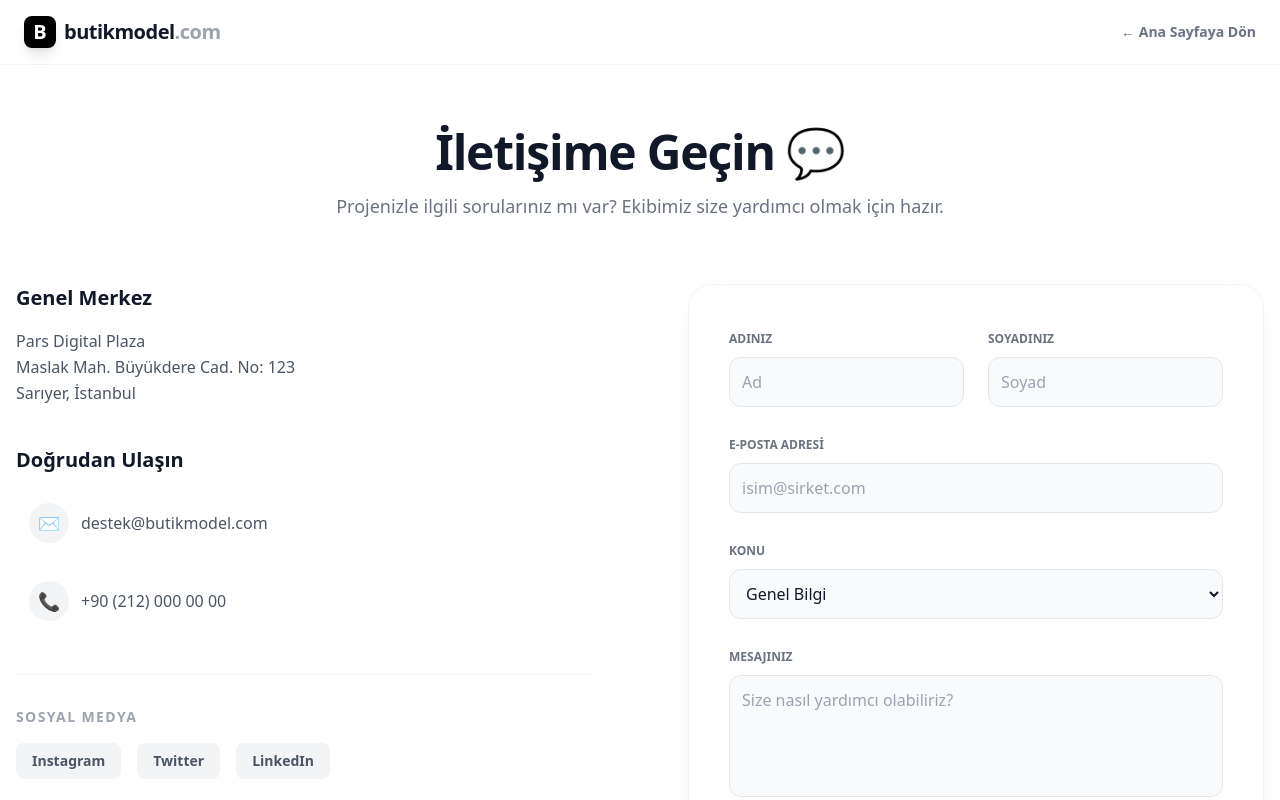
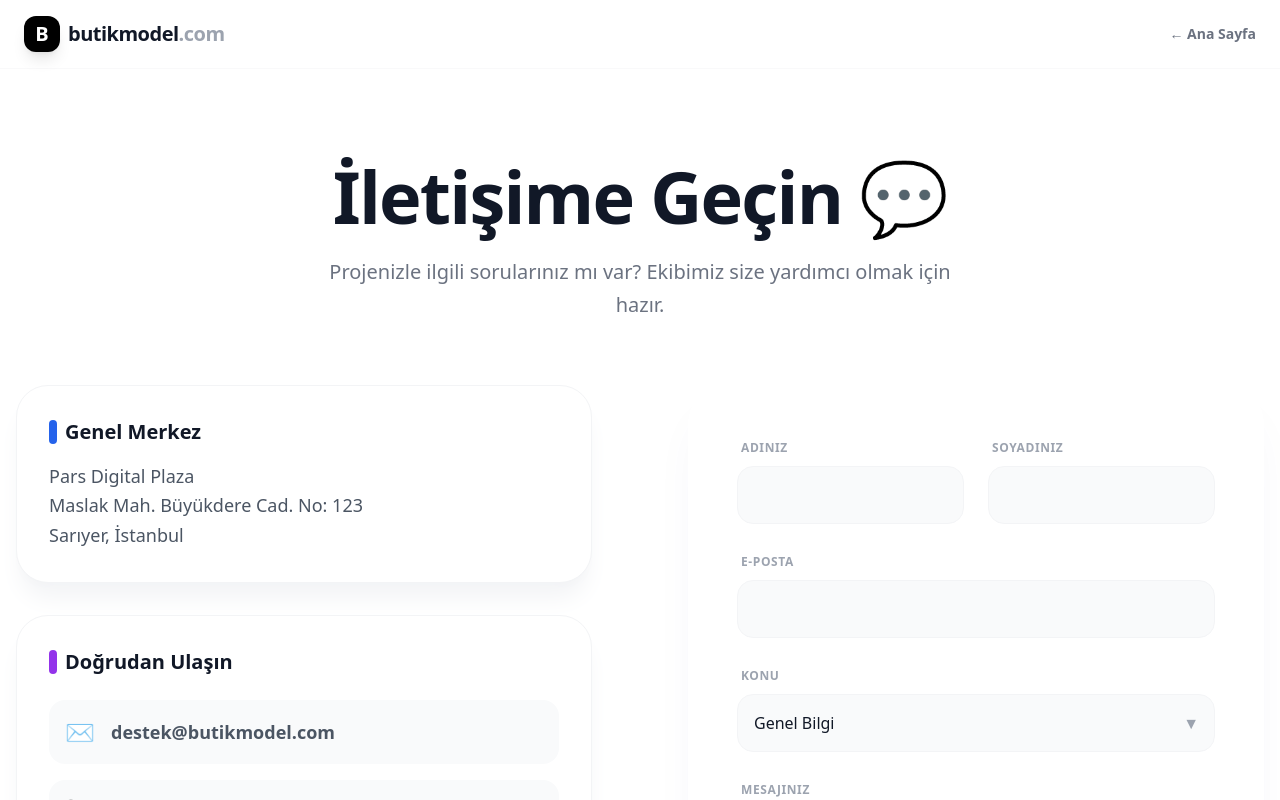
Before and after one commit to trstudioloft/butikmodel-web, a Next.js app: page /contact in a window 1280 px wide. Shown: the top 800 px of the page. Built offline with nearby package versions, Linux system fonts and the light colour scheme.

Commit message:
Metin Yazari ve Iletisim sayfalari premium tasarim diline guncellendi

```diff
--- a/app/contact/page.tsx
+++ b/app/contact/page.tsx
@@ -2,6 +2,7 @@
 
 import { useState } from "react";
 import Link from "next/link";
+import { motion } from "framer-motion";
 
 export default function ContactPage() {
   const [loading, setLoading] = useState(false);
@@ -10,8 +11,6 @@ export default function ContactPage() {
   const handleSubmit = (e: React.FormEvent) => {
     e.preventDefault();
     setLoading(true);
-
-    // SİMÜLASYON: Mesaj gönderme işlemi
     setTimeout(() => {
       setLoading(false);
       setSent(true);
@@ -19,80 +18,89 @@ export default function ContactPage() {
   };
 
   return (
-    <div className="min-h-screen bg-white font-sans text-gray-900 selection:bg-black selection:text-white">
+    <div className="min-h-screen bg-white font-sans text-gray-900 selection:bg-black selection:text-white overflow-hidden relative">
 
-      {/* NAVBAR (Basitleştirilmiş) */}
-      <nav className="fixed top-0 w-full bg-white/90 backdrop-blur-md z-50 border-b border-gray-100">
+      {/* ARKA PLAN EFEKTLERİ */}
+      <div className="absolute top-[-10%] right-[-10%] w-[800px] h-[800px] bg-blue-100/50 rounded-full blur-[100px] -z-10 animate-pulse-slow"></div>
+      <div className="absolute bottom-[-10%] left-[-10%] w-[600px] h-[600px] bg-purple-100/50 rounded-full blur-[100px] -z-10 animate-pulse-slow"></div>
+
+      {/* NAVBAR */}
+      <nav className="fixed top-0 w-full bg-white/70 backdrop-blur-xl z-50 border-b border-gray-100/50">
         <div className="flex items-center justify-between px-6 py-4 max-w-7xl mx-auto">
           <Link href="/" className="flex items-center gap-2 group">
-            <div className="w-8 h-8 bg-black rounded-lg flex items-center justify-center text-white font-bold text-xl shadow-lg group-hover:scale-105 transition-transform">B</div>
+            <div className="w-9 h-9 bg-black rounded-xl flex items-center justify-center text-white font-bold text-xl shadow-lg">B</div>
             <span className="font-bold text-xl tracking-tight">butikmodel<span className="text-gray-400">.com</span></span>
           </Link>
           <Link href="/" className="text-sm font-bold text-gray-500 hover:text-black transition">
-            ← Ana Sayfaya Dön
+            ← Ana Sayfa
           </Link>
         </div>
       </nav>
 
-      <div className="pt-32 pb-20 px-4 max-w-7xl mx-auto">
+      <div className="pt-40 pb-20 px-4 max-w-7xl mx-auto">
 
         {/* BAŞLIK */}
         <div className="text-center mb-16">
-           <h1 className="text-4xl md:text-5xl font-extrabold mb-4 tracking-tight">İletişime Geçin 💬</h1>
-           <p className="text-gray-500 text-lg max-w-2xl mx-auto">
+           <motion.h1
+             initial={{ opacity: 0, y: 20 }} animate={{ opacity: 1, y: 0 }} transition={{ duration: 0.6 }}
+             className="text-5xl md:text-7xl font-extrabold mb-6 tracking-tight text-gray-900"
+           >
+             İletişime Geçin 💬
+           </motion.h1>
+           <motion.p
+             initial={{ opacity: 0 }} animate={{ opacity: 1 }} transition={{ delay: 0.2, duration: 0.6 }}
+             className="text-xl text-gray-500 max-w-2xl mx-auto leading-relaxed"
+           >
              Projenizle ilgili sorularınız mı var? Ekibimiz size yardımcı olmak için hazır.
-           </p>
+           </motion.p>
         </div>
 
-        <div className="grid grid-cols-1 lg:grid-cols-2 gap-12 lg:gap-24">
+        <div className="grid grid-cols-1 lg:grid-cols-2 gap-12 lg:gap-24 items-start">
 
-           {/* SOL: BİLGİLER */}
-           <div className="space-y-10">
-
-              <div>
-                 <h3 className="text-xl font-bold mb-4">Genel Merkez</h3>
-                 <p className="text-gray-600 leading-relaxed">
+           {/* SOL: BİLGİ KARTLARI */}
+           <motion.div
+             initial={{ opacity: 0, x: -20 }} animate={{ opacity: 1, x: 0 }} transition={{ delay: 0.4 }}
+             className="space-y-8"
+           >
+              <div className="bg-white p-8 rounded-[2rem] shadow-xl shadow-gray-100 border border-gray-100">
+                 <h3 className="text-xl font-bold mb-4 flex items-center gap-2">
+                   <span className="w-2 h-6 bg-blue-600 rounded-full"></span> Genel Merkez
+                 </h3>
+                 <p className="text-gray-600 leading-relaxed text-lg">
                    Pars Digital Plaza<br/>
                    Maslak Mah. Büyükdere Cad. No: 123<br/>
                    Sarıyer, İstanbul
                  </p>
               </div>
 
-              <div>
-                 <h3 className="text-xl font-bold mb-4">Doğrudan Ulaşın</h3>
-                 <div className="space-y-3">
-                    <a href="mailto:destek@butikmodel.com" className="flex items-center gap-3 text-gray-600 hover:text-blue-600 transition p-3 rounded-xl hover:bg-blue-50 border border-transparent hover:border-blue-100 group">
-                       <span className="w-10 h-10 bg-gray-100 rounded-full flex items-center justify-center text-lg group-hover:bg-blue-600 group-hover:text-white transition-colors">✉️</span>
-                       <span className="font-medium">destek@butikmodel.com</span>
+              <div className="bg-white p-8 rounded-[2rem] shadow-xl shadow-gray-100 border border-gray-100">
+                 <h3 className="text-xl font-bold mb-6 flex items-center gap-2">
+                   <span className="w-2 h-6 bg-purple-600 rounded-full"></span> Doğrudan Ulaşın
+                 </h3>
+                 <div className="space-y-4">
+                    <a href="mailto:destek@butikmodel.com" className="flex items-center gap-4 text-gray-600 hover:text-black transition p-4 rounded-2xl bg-gray-50 hover:bg-gray-100 group">
+                       <span className="text-2xl">✉️</span>
+                       <span className="font-bold text-lg">destek@butikmodel.com</span>
                     </a>
-                    <a href="tel:+902120000000" className="flex items-center gap-3 text-gray-600 hover:text-green-600 transition p-3 rounded-xl hover:bg-green-50 border border-transparent hover:border-green-100 group">
-                       <span className="w-10 h-10 bg-gray-100 rounded-full flex items-center justify-center text-lg group-hover:bg-green-600 group-hover:text-white transition-colors">📞</span>
-                       <span className="font-medium">+90 (212) 000 00 00</span>
+                    <a href="tel:+902120000000" className="flex items-center gap-4 text-gray-600 hover:text-black transition p-4 rounded-2xl bg-gray-50 hover:bg-gray-100 group">
+                       <span className="text-2xl">📞</span>
+                       <span className="font-bold text-lg">+90 (212) 000 00 00</span>
                     </a>
                  </div>
               </div>
+           </motion.div>
 
-              <div className="pt-8 border-t border-gray-100">
-                 <h3 className="text-sm font-bold text-gray-400 uppercase tracking-widest mb-4">SOSYAL MEDYA</h3>
-                 <div className="flex gap-4">
-                    {['Instagram', 'Twitter', 'LinkedIn'].map((social) => (
-                      <a key={social} href="#" className="bg-gray-100 px-4 py-2 rounded-lg text-sm font-bold text-gray-600 hover:bg-black hover:text-white transition-colors">
-                        {social}
-                      </a>
-                    ))}
-                 </div>
-              </div>
-
-           </div>
-
-           {/* SAĞ: FORM */}
-           <div className="bg-white rounded-3xl shadow-xl shadow-gray-200/50 border border-gray-100 p-8 lg:p-10">
+           {/* SAĞ: FORM (GLASS) */}
+           <motion.div
+             initial={{ opacity: 0, y: 20 }} animate={{ opacity: 1, y: 0 }} transition={{ delay: 0.6 }}
+             className="bg-white/80 backdrop-blur-xl rounded-[2.5rem] shadow-2xl shadow-blue-900/5 border border-white p-8 lg:p-12 relative"
+           >
               {sent ? (
-                <div className="h-full flex flex-col items-center justify-center text-center py-20 animate-in fade-in zoom-in">
-                   <div className="w-20 h-20 bg-green-100 text-green-600 rounded-full flex items-center justify-center text-4xl mb-6">✓</div>
-                   <h3 className="text-2xl font-bold text-gray-900 mb-2">Mesajınız Alındı!</h3>
-                   <p className="text-gray-500 mb-8">En kısa sürede size dönüş yapacağız.</p>
-                   <button onClick={() => setSent(false)} className="text-sm font-bold text-gray-900 underline hover:text-blue-600">
+                <div className="h-[400px] flex flex-col items-center justify-center text-center py-20 animate-in fade-in zoom-in">
+                   <div className="w-24 h-24 bg-green-100 text-green-600 rounded-full flex items-center justify-center text-5xl mb-6 shadow-inner">✓</div>
+                   <h3 className="text-3xl font-bold text-gray-900 mb-2">Mesajınız Alındı!</h3>
+                   <p className="text-gray-500 mb-8 text-lg">En kısa sürede size dönüş yapacağız.</p>
+                   <button onClick={() => setSent(false)} className="text-sm font-bold text-black underline hover:text-blue-600">
                      Yeni Mesaj Gönder
                    </button>
                 </div>
@@ -100,52 +108,47 @@ export default function ContactPage() {
                 <form onSubmit={handleSubmit} className="space-y-6">
                    <div className="grid grid-cols-2 gap-6">
                       <div className="space-y-2">
-                         <label className="text-xs font-bold text-gray-500 uppercase">Adınız</label>
-                         <input required type="text" placeholder="Ad" className="w-full p-3 bg-gray-50 border border-gray-200 rounded-xl focus:ring-2 focus:ring-black outline-none transition-all" />
+                         <label className="text-xs font-bold text-gray-400 uppercase tracking-wider ml-1">Adınız</label>
+                         <input required type="text" className="w-full p-4 bg-gray-50 border border-gray-100 rounded-2xl focus:ring-2 focus:ring-black outline-none transition-all font-medium" />
                       </div>
                       <div className="space-y-2">
-                         <label className="text-xs font-bold text-gray-500 uppercase">Soyadınız</label>
-                         <input required type="text" placeholder="Soyad" className="w-full p-3 bg-gray-50 border border-gray-200 rounded-xl focus:ring-2 focus:ring-black outline-none transition-all" />
+                         <label className="text-xs font-bold text-gray-400 uppercase tracking-wider ml-1">Soyadınız</label>
+                         <input required type="text" className="w-full p-4 bg-gray-50 border border-gray-100 rounded-2xl focus:ring-2 focus:ring-black outline-none transition-all font-medium" />
                       </div>
                    </div>
 
                    <div className="space-y-2">
-                      <label className="text-xs font-bold text-gray-500 uppercase">E-Posta Adresi</label>
-                      <input required type="email" placeholder="isim@sirket.com" className="w-full p-3 bg-gray-50 border border-gray-200 rounded-xl focus:ring-2 focus:ring-black outline-none transition-all" />
+                      <label className="text-xs font-bold text-gray-400 uppercase tracking-wider ml-1">E-Posta</label>
+                      <input required type="email" className="w-full p-4 bg-gray-50 border border-gray-100 rounded-2xl focus:ring-2 focus:ring-black outline-none transition-all font-medium" />
                    </div>
 
                    <div className="space-y-2">
-                      <label className="text-xs font-bold text-gray-500 uppercase">Konu</label>
-                      <select className="w-full p-3 bg-gray-50 border border-gray-200 rounded-xl focus:ring-2 focus:ring-black outline-none transition-all">
-                         <option>Genel Bilgi</option>
-                         <option>Teknik Destek</option>
-                         <option>Kurumsal / Ajans İşbirliği</option>
-                         <option>Ödeme Sorunu</option>
-                      </select>
+                      <label className="text-xs font-bold text-gray-400 uppercase tracking-wider ml-1">Konu</label>
+                      <div className="relative">
+                        <select className="w-full p-4 bg-gray-50 border border-gray-100 rounded-2xl focus:ring-2 focus:ring-black outline-none transition-all font-medium appearance-none">
+                           <option>Genel Bilgi</option>
+                           <option>Teknik Destek</option>
+                           <option>Kurumsal / Ajans</option>
+                        </select>
+                        <div className="absolute right-4 top-1/2 -translate-y-1/2 pointer-events-none text-gray-400">▼</div>
+                      </div>
                    </div>
 
                    <div className="space-y-2">
-                      <label className="text-xs font-bold text-gray-500 uppercase">Mesajınız</label>
-                      <textarea required rows={4} placeholder="Size nasıl yardımcı olabiliriz?" className="w-full p-3 bg-gray-50 border border-gray-200 rounded-xl focus:ring-2 focus:ring-black outline-none transition-all resize-none"></textarea>
+                      <label className="text-xs font-bold text-gray-400 uppercase tracking-wider ml-1">Mesajınız</label>
+                      <textarea required rows={4} className="w-full p-4 bg-gray-50 border border-gray-100 rounded-2xl focus:ring-2 focus:ring-black outline-none transition-all resize-none font-medium"></textarea>
                    </div>
 
                    <button
                      type="submit"
                      disabled={loading}
-                     className="w-full bg-black text-white font-bold py-4 rounded-xl shadow-lg hover:bg-gray-900 hover:scale-[1.01] transition-all disabled:opacity-50 disabled:cursor-not-allowed flex items-center justify-center gap-2"
+                     className="w-full bg-black text-white font-bold py-5 rounded-2xl shadow-xl hover:bg-gray-900 hover:scale-[1.02] transition-all disabled:opacity-50 disabled:cursor-not-allowed flex items-center justify-center gap-3 text-lg"
                    >
-                     {loading ? (
-                       <>
-                         <span className="w-4 h-4 border-2 border-white border-t-transparent rounded-full animate-spin"></span>
-                         Gönderiliyor...
-                       </>
-                     ) : (
-                       "Mesajı Gönder"
-                     )}
+                     {loading ? "Gönderiliyor..." : "Mesajı Gönder →"}
                    </button>
                 </form>
               )}
-           </div>
+           </motion.div>
 
         </div>
       </div>
```
Also changed, not shown: app/dashboard/copywriter/page.tsx (+59 -63 lines).
